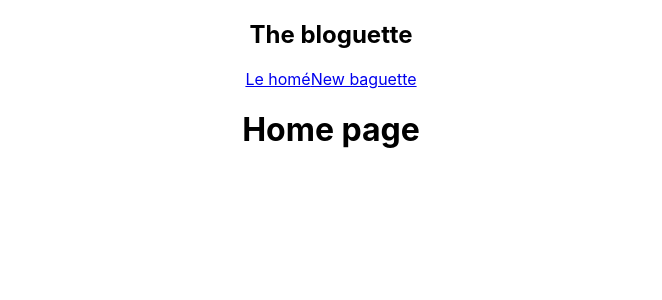
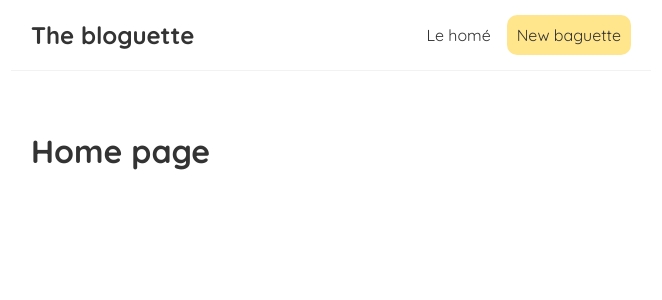
Before and after one commit to Ivan-Chaos/learning-react, a React (Create React App) app: page / in a window 1280 px wide. Shown: the top 300 px of the page, without its empty margins (309-971 px from the left). Built offline with nearby package versions, Linux system fonts and the light colour scheme.

Commit message:
#6 Styles

```diff
--- a/src/App.css
+++ /dev/null
@@ -1,38 +0,0 @@
-.App {
-  text-align: center;
-}
-
-.App-logo {
-  height: 40vmin;
-  pointer-events: none;
-}
-
-@media (prefers-reduced-motion: no-preference) {
-  .App-logo {
-    animation: App-logo-spin infinite 20s linear;
-  }
-}
-
-.App-header {
-  background-color: #282c34;
-  min-height: 100vh;
-  display: flex;
-  flex-direction: column;
-  align-items: center;
-  justify-content: center;
-  font-size: calc(10px + 2vmin);
-  color: white;
-}
-
-.App-link {
-  color: #61dafb;
-}
-
-@keyframes App-logo-spin {
-  from {
-    transform: rotate(0deg);
-  }
-  to {
-    transform: rotate(360deg);
-  }
-}
--- a/src/App.js
+++ b/src/App.js
@@ -1,4 +1,3 @@
-import './App.css';
 import Navbar from './Navbar'
 import Home from './Home'
 
@@ -6,7 +5,7 @@
   return (
     <div className="App">
       <Navbar />
-      <div className="contet">
+      <div className="content">
         <Home />
       </div>
     </div>
--- a/src/Navbar.js
+++ b/src/Navbar.js
@@ -4,7 +4,11 @@
             <h1>The bloguette</h1>
             <div className="links">
                <a href="/">Le homé</a>
-               <a href="/create">New baguette</a>
+               <a href="/create" style={{
+                   backgroundColor: '#ffe68c',
+                   borderRadius: '10px',
+                   padding: '10px'
+               }}>New baguette</a>
             </div>
         </nav>
      );
--- a/src/index.css
+++ b/src/index.css
@@ -1,13 +1,35 @@
-body {
+@import url('https://fonts.googleapis.com/css2?family=Quicksand:wght@300;400;500;600;700&display=swap');
+
+/* base styles */
+* {
   margin: 0;
-  font-family: -apple-system, BlinkMacSystemFont, 'Segoe UI', 'Roboto', 'Oxygen',
-    'Ubuntu', 'Cantarell', 'Fira Sans', 'Droid Sans', 'Helvetica Neue',
-    sans-serif;
-  -webkit-font-smoothing: antialiased;
-  -moz-osx-font-smoothing: grayscale;
+  font-family: "Quicksand";
+  color: #333;
+}
+.navbar {
+  padding: 20px;
+  display: flex;
+  align-items: center;
+  max-width: 600px;
+  margin: 0 auto;
+  border-bottom: 1px solid #f2f2f2;
 }
 
-code {
-  font-family: source-code-pro, Menlo, Monaco, Consolas, 'Courier New',
-    monospace;
+.navbar .links{
+  margin-left: auto;
 }
+
+.links a{
+  text-decoration: none;
+  margin-left: 1em;
+}
+
+.links a:hover{
+  color: rgb(218, 147, 15);
+}
+
+.content {
+  max-width: 600px;
+  margin: 40px auto;
+  padding: 20px;
+}
```
